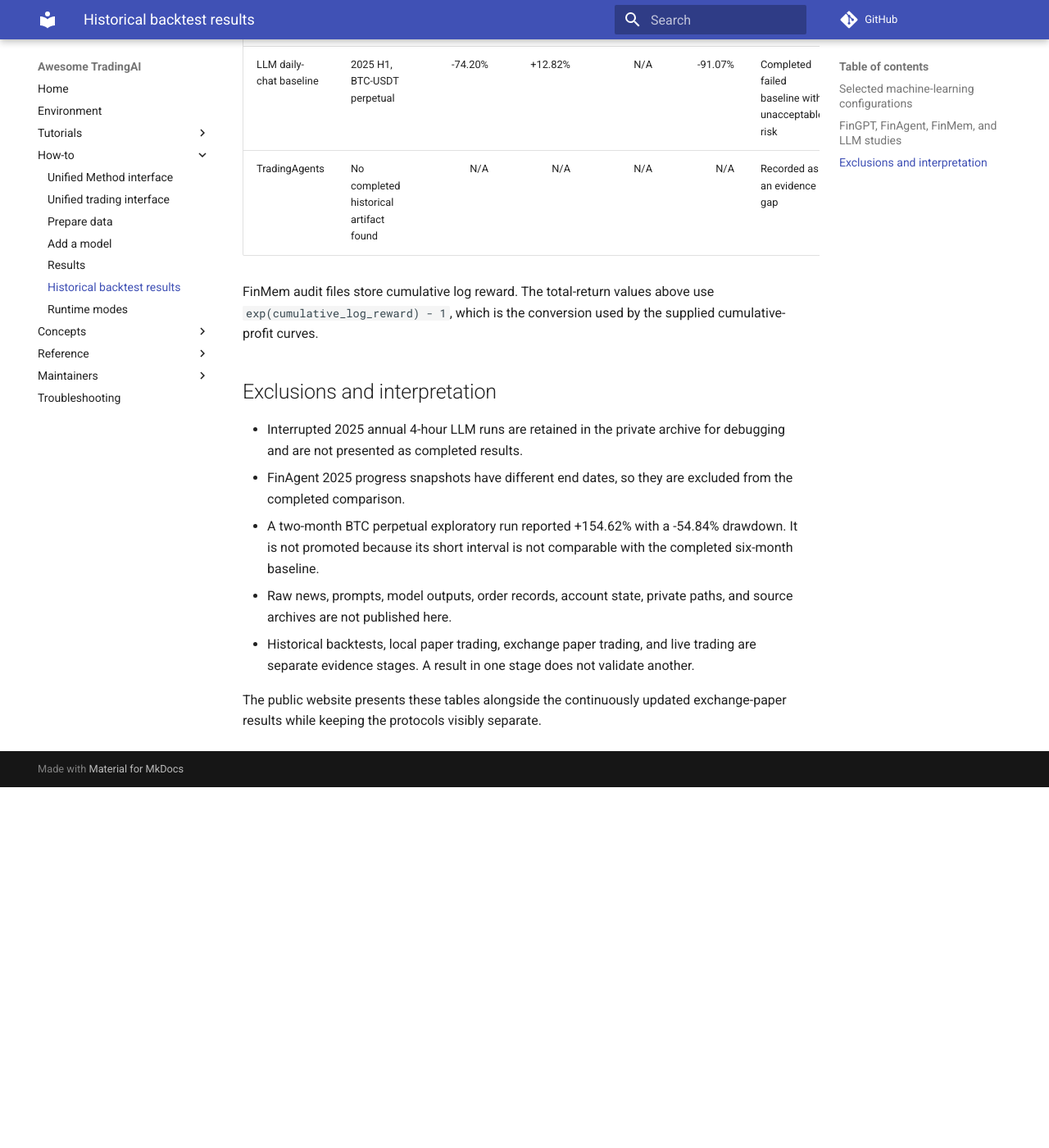
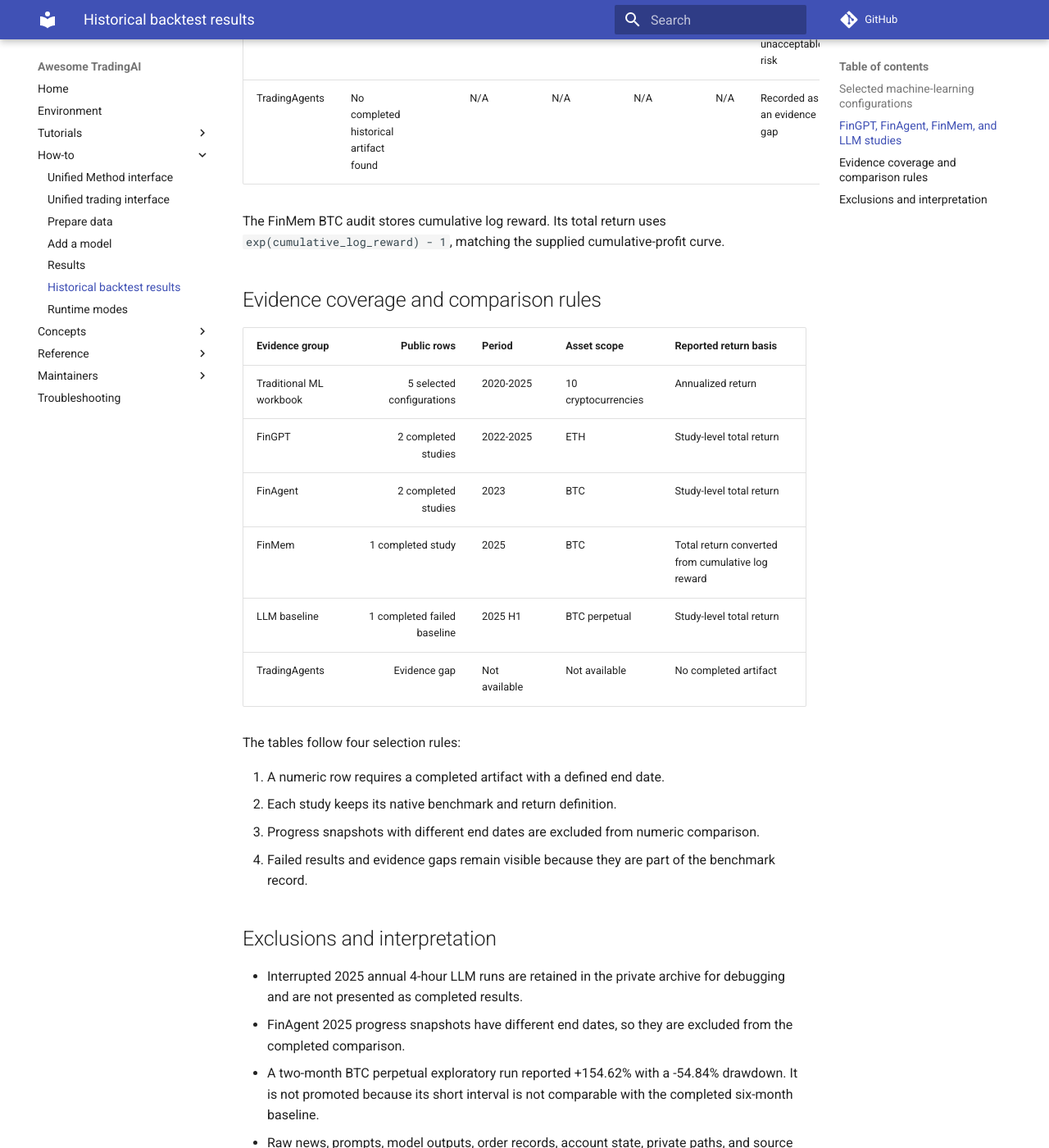
Before and after one commit to Starlien95/Awesome-TradingAI, an MkDocs documentation site: the page built from docs/HISTORICAL_BACKTEST_RESULTS.md, in a window 1280 px wide and 1400 px high, scrolled down 1585 px. Shown: the whole window at 82% size. Built offline with MkDocs 1.6.1 and Material for MkDocs 9.7.7, drawn with Linux system fonts in a browser that asks for light colours; comment, search, counter and statistics services are not loaded; before the commit the page ends 2545 px from its top, so only the background shows below that; some of the changed text lies outside the part shown.

Commit message:
docs: clarify asset scope and backtest evidence

```diff
--- a/docs/HISTORICAL_BACKTEST_RESULTS.md
+++ b/docs/HISTORICAL_BACKTEST_RESULTS.md
@@ -24,12 +24,29 @@
 | FinGPT Sentiment SFT | 2025, ETH-USDT | -9.17% | -11.57% | 0.18 | -48.62% | Threshold selected on 2024 and frozen for the 2025 test |
 | FinAgent Qwen | 2023-06-01 to 2023-12-31, BTCUSD | +48.93% | +57.67% | 2.08 | -14.79% | Completed, with lower raw return than buy-and-hold |
 | FinAgent DeepSeek | 2023-06-01 to 2023-12-31, BTCUSD | +36.51% | +57.67% | 1.62 | -12.27% | Completed, with lower raw return than buy-and-hold |
-| FinMem BTC | 2025, BTCUSD | -20.76% | -7.35% | -0.78 | -42.46% | Completed negative result |
-| FinMem ETH | 2025, ETHUSD | -27.72% | -11.57% | -0.69 | -44.17% | Completed negative result |
+| FinMem | 2025, BTCUSD | -20.76% | -7.35% | -0.78 | -42.46% | Completed negative result |
 | LLM daily-chat baseline | 2025 H1, BTC-USDT perpetual | -74.20% | +12.82% | N/A | -91.07% | Completed failed baseline with unacceptable risk |
 | TradingAgents | No completed historical artifact found | N/A | N/A | N/A | N/A | Recorded as an evidence gap |
 
-FinMem audit files store cumulative log reward. The total-return values above use `exp(cumulative_log_reward) - 1`, which is the conversion used by the supplied cumulative-profit curves.
+The FinMem BTC audit stores cumulative log reward. Its total return uses `exp(cumulative_log_reward) - 1`, matching the supplied cumulative-profit curve.
+
+## Evidence coverage and comparison rules
+
+| Evidence group | Public rows | Period | Asset scope | Reported return basis |
+| --- | ---: | --- | --- | --- |
+| Traditional ML workbook | 5 selected configurations | 2020-2025 | 10 cryptocurrencies | Annualized return |
+| FinGPT | 2 completed studies | 2022-2025 | ETH | Study-level total return |
+| FinAgent | 2 completed studies | 2023 | BTC | Study-level total return |
+| FinMem | 1 completed study | 2025 | BTC | Total return converted from cumulative log reward |
+| LLM baseline | 1 completed failed baseline | 2025 H1 | BTC perpetual | Study-level total return |
+| TradingAgents | Evidence gap | Not available | Not available | No completed artifact |
+
+The tables follow four selection rules:
+
+1. A numeric row requires a completed artifact with a defined end date.
+2. Each study keeps its native benchmark and return definition.
+3. Progress snapshots with different end dates are excluded from numeric comparison.
+4. Failed results and evidence gaps remain visible because they are part of the benchmark record.
 
 ## Exclusions and interpretation
 
```
Also changed, not shown: README.md (+26 -17 lines), README.zh-CN.md (+26 -17 lines).
